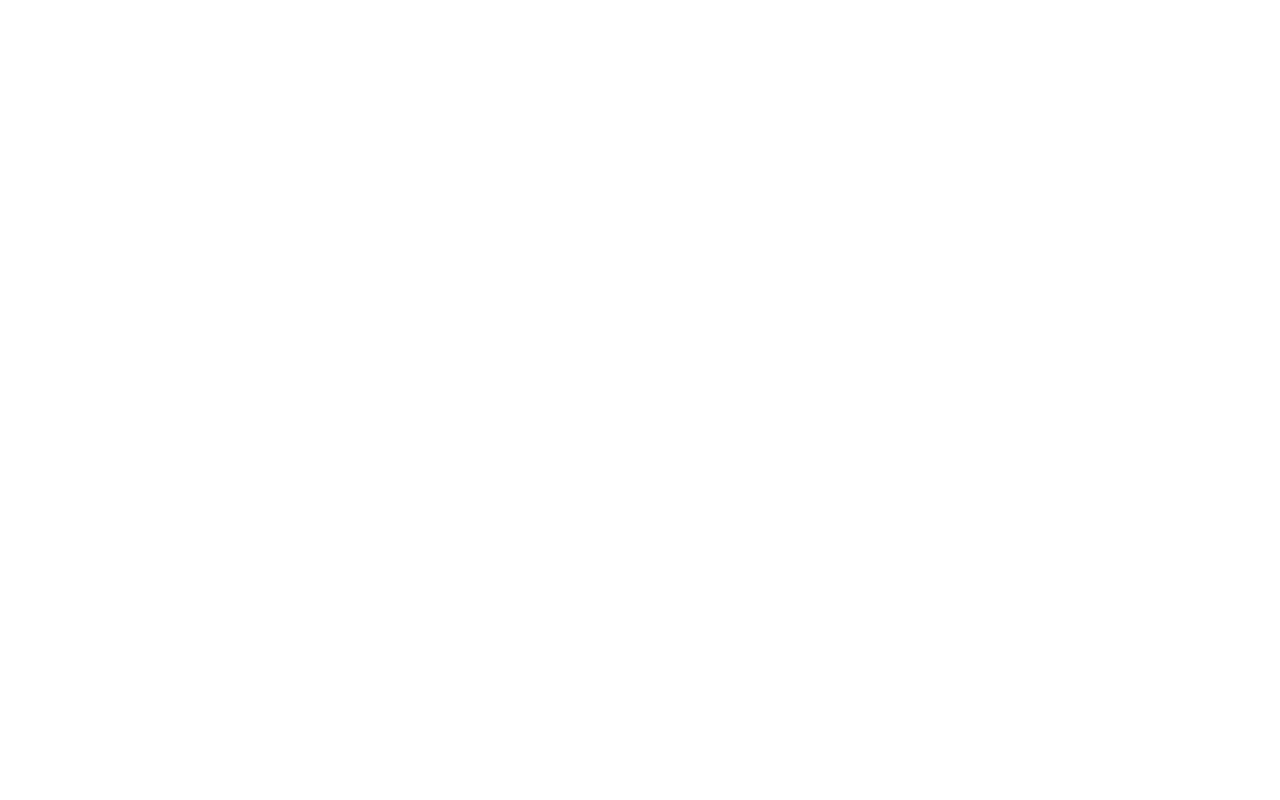
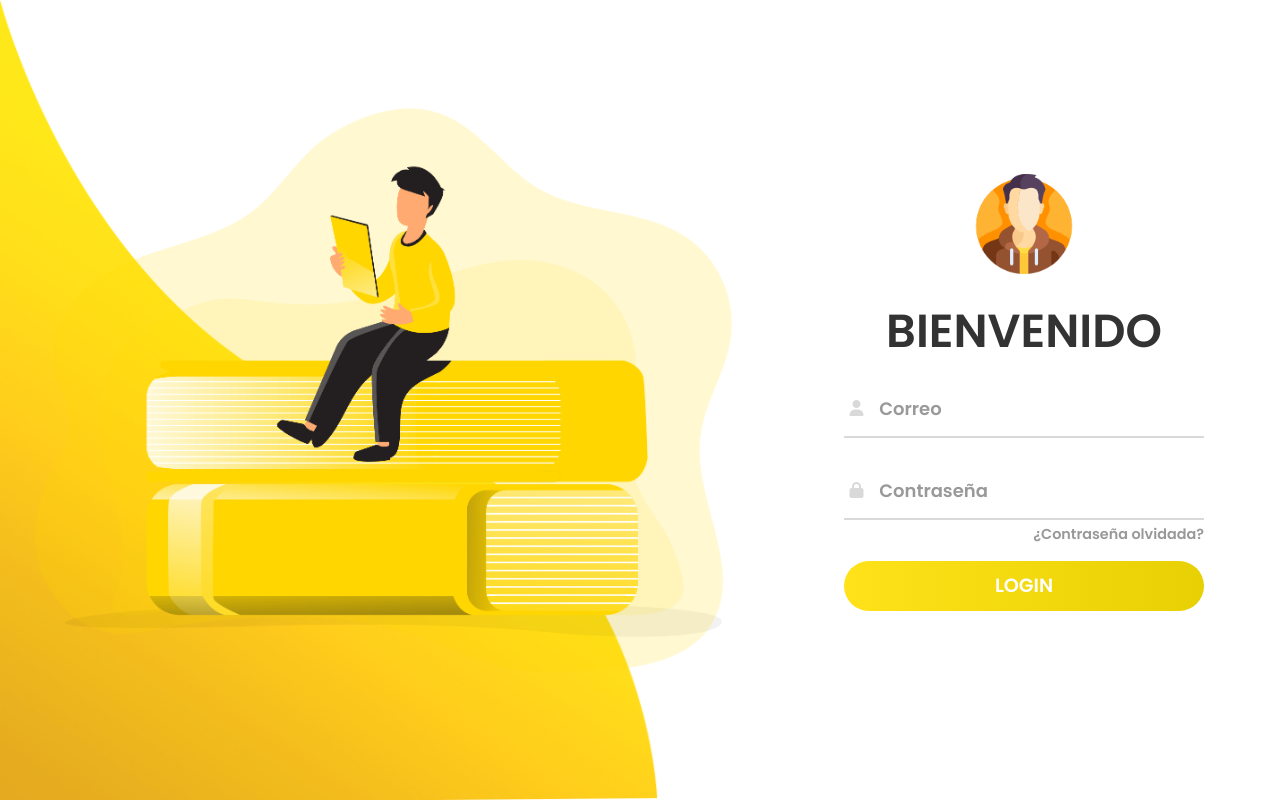
Before and after one commit to ChrlyDev/taller2ntd, a plain HTML site: page login.html in a window 1280 px wide. Drawn offline with Linux system fonts and the light colour scheme.

Commit message:
modificación de login
se creo y termino el login

```diff
--- /dev/null
+++ b/css/stylesLogin.css
@@ -0,0 +1,222 @@
+*{
+	padding: 0;
+	margin: 0;
+	box-sizing: border-box;
+}
+
+body{
+    font-family: 'Poppins', sans-serif;
+    overflow: hidden;
+}
+
+.wave{
+	position: fixed;
+	bottom: 0;
+	left: 0;
+	height: 100%;
+	z-index: -1;
+}
+
+.container{
+    width: 100vw;
+    height: 100vh;
+    display: grid;
+    grid-template-columns: repeat(2, 1fr);
+    grid-gap :7rem;
+    padding: 0 2rem;
+}
+
+.img{
+	display: flex;
+	justify-content: flex-end;
+	align-items: center;
+}
+
+.login-content{
+	display: flex;
+	justify-content: flex-start;
+	align-items: center;
+	text-align: center;
+}
+
+.img img{
+	width: 700px;
+}
+
+form{
+	width: 360px;
+}
+
+.login-content img{
+    height: 100px;
+}
+
+.login-content h2{
+	margin: 15px 0;
+	color: #333;
+	text-transform: uppercase;
+	font-size: 2.9rem;
+}
+
+.login-content .input-div{
+	position: relative;
+    display: grid;
+    grid-template-columns: 7% 93%;
+    margin: 25px 0;
+    padding: 5px 0;
+    border-bottom: 2px solid #d9d9d9;
+}
+
+.login-content .input-div.one{
+	margin-top: 0;
+}
+
+.i{
+	color: #d9d9d9;
+	display: flex;
+	justify-content: center;
+	align-items: center;
+}
+
+.i i{
+	transition: .3s;
+}
+
+.input-div > div{
+    position: relative;
+	height: 45px;
+}
+
+.input-div > div > h5{
+	position: absolute;
+	left: 10px;
+	top: 50%;
+	transform: translateY(-50%);
+	color: #999;
+	font-size: 18px;
+	transition: .3s;
+}
+
+.input-div:before, .input-div:after{
+	content: '';
+	position: absolute;
+	bottom: -2px;
+	width: 0%;
+	height: 2px;
+	background-color: #ffc800;
+	transition: .4s;
+}
+
+.input-div:before{
+	right: 50%;
+}
+
+.input-div:after{
+	left: 50%;
+}
+
+.input-div.focus:before, .input-div.focus:after{
+	width: 50%;
+}
+
+.input-div.focus > div > h5{
+	top: -5px;
+	font-size: 15px;
+}
+
+.input-div.focus > .i > i{
+	color: #ffc800;
+}
+
+.input-div > div > input{
+	position: absolute;
+	left: 0;
+	top: 0;
+	width: 100%;
+	height: 100%;
+	border: none;
+	outline: none;
+	background: none;
+	padding: 0.5rem 0.7rem;
+	font-size: 1.2rem;
+	color: #555;
+	font-family: 'poppins', sans-serif;
+}
+
+.input-div.pass{
+	margin-bottom: 4px;
+}
+
+a{
+	display: block;
+	text-align: right;
+	text-decoration: none;
+	color: #999;
+	font-size: 0.9rem;
+	transition: .3s;
+}
+
+a:hover{
+	color: #ffc800;
+}
+
+.btn{
+	display: block;
+	width: 100%;
+	height: 50px;
+	border-radius: 25px;
+	outline: none;
+	border: none;
+	background-image: linear-gradient(to right,#ffe21a, #e7d003, #d0b400);
+	background-size: 200%;
+	font-size: 1.2rem;
+	color: #fff;
+	font-family: 'Poppins', sans-serif;
+	text-transform: uppercase;
+	margin: 1rem 0;
+	cursor: pointer;
+	transition: .5s;
+}
+.btn:hover{
+	background-position: right;
+}
+
+
+@media screen and (max-width: 1050px){
+	.container{
+		grid-gap: 5rem;
+	}
+}
+
+@media screen and (max-width: 1000px){
+	form{
+		width: 290px;
+	}
+
+	.login-content h2{
+        font-size: 2.4rem;
+        margin: 8px 0;
+	}
+
+	.img img{
+		width: 400px;
+	}
+}
+
+@media screen and (max-width: 900px){
+	.container{
+		grid-template-columns: 1fr;
+	}
+
+	.img{
+		display: none;
+	}
+
+	.wave{
+		display: none;
+	}
+
+	.login-content{
+		justify-content: center;
+	}
+}
--- /dev/null
+++ b/js/scriptLogin.js
@@ -0,0 +1,20 @@
+const inputs = document.querySelectorAll(".input");
+
+
+function addcl(){
+	let parent = this.parentNode.parentNode;
+	parent.classList.add("focus");
+}
+
+function remcl(){
+	let parent = this.parentNode.parentNode;
+	if(this.value == ""){
+		parent.classList.remove("focus");
+	}
+}
+
+
+inputs.forEach(input => {
+	input.addEventListener("focus", addcl);
+	input.addEventListener("blur", remcl);
+});
--- a/login.html
+++ b/login.html
@@ -1,11 +1,46 @@
 <!DOCTYPE html>
-<html lang="en">
+<html>
 <head>
-    <meta charset="UTF-8">
-    <meta name="viewport" content="width=device-width, initial-scale=1.0">
-    <title>Document</title>
+	<title>Animated Login Form</title>
+	<link rel="stylesheet" type="text/css" href="css/stylesLogin.css">
+	<link href="https://fonts.googleapis.com/css?family=Poppins:600&display=swap" rel="stylesheet">
+	<script src="https://kit.fontawesome.com/a81368914c.js"></script>
+
+	<meta name="viewport" content="width=device-width, initial-scale=1">
 </head>
 <body>
-
+	<img class="wave" src="img/wave.png">
+	<div class="container">
+		<div class="img">
+			<img src="img/bg.png">
+		</div>
+		<div class="login-content">
+			<form action="index.html">
+				<img src="img/hombre.png">
+				<h2 class="title">Bienvenido</h2>
+           		<div class="input-div one">
+           		   <div class="i">
+           		   		<i class="fas fa-user"></i>
+           		   </div>
+           		   <div class="div">
+           		   		<h5>Correo</h5>
+           		   		<input type="text" class="input">
+           		   </div>
+           		</div>
+           		<div class="input-div pass">
+           		   <div class="i">
+           		    	<i class="fas fa-lock"></i>
+           		   </div>
+           		   <div class="div">
+           		    	<h5>Contraseña</h5>
+           		    	<input type="password" class="input">
+            	   </div>
+            	</div>
+            	<a href="#">¿Contraseña olvidada?</a>
+            	<input type="submit" class="btn" value="Login">
+            </form>
+        </div>
+    </div>
+    <script type="text/javascript" src="js/scriptLogin.js"></script>
 </body>
 </html>
```
Also changed, not shown: img/avatar.svg (added), img/bg.png (added), img/bg.svg (added), img/hombre.png (added), img/wave.png (added).
